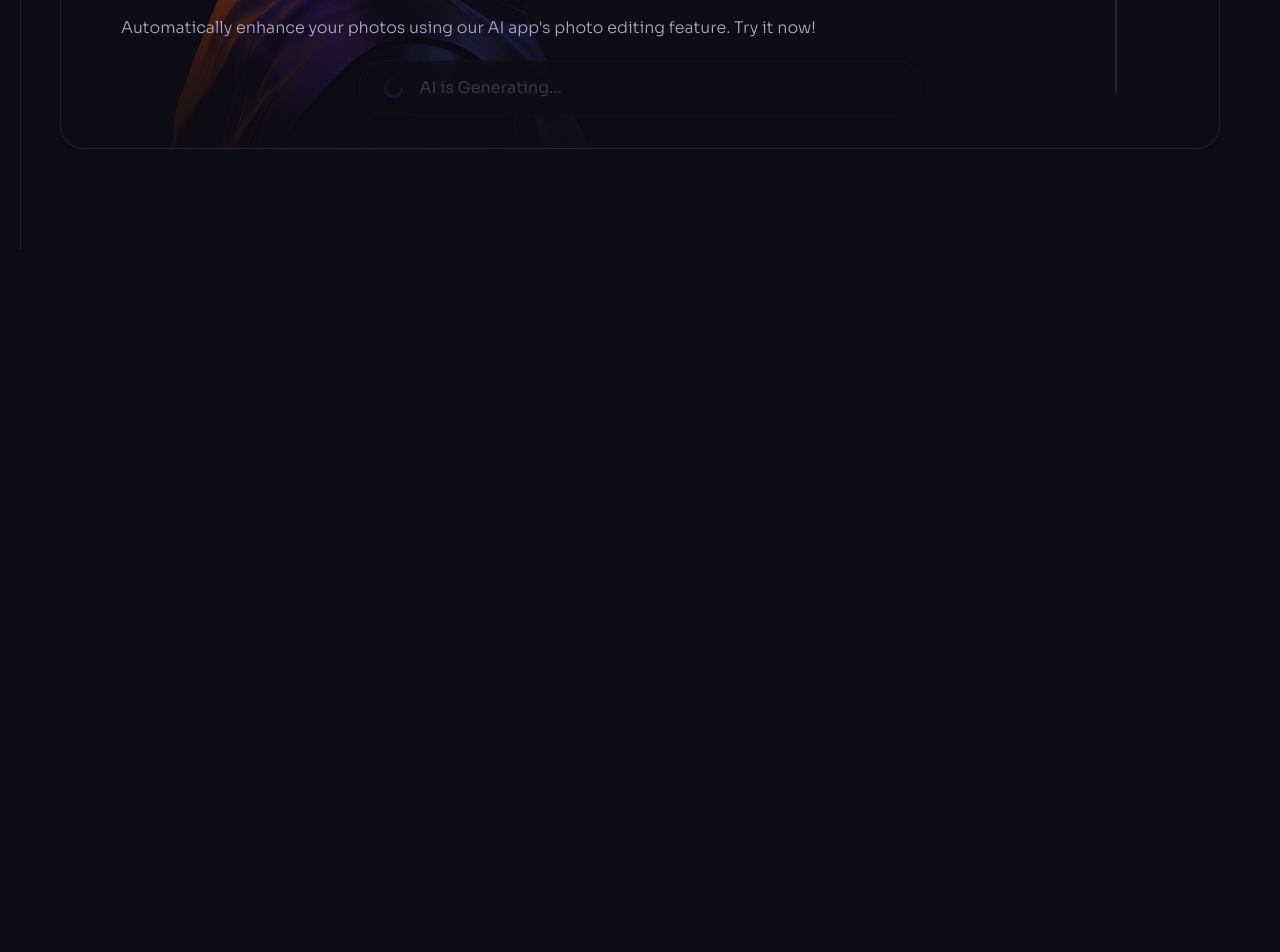
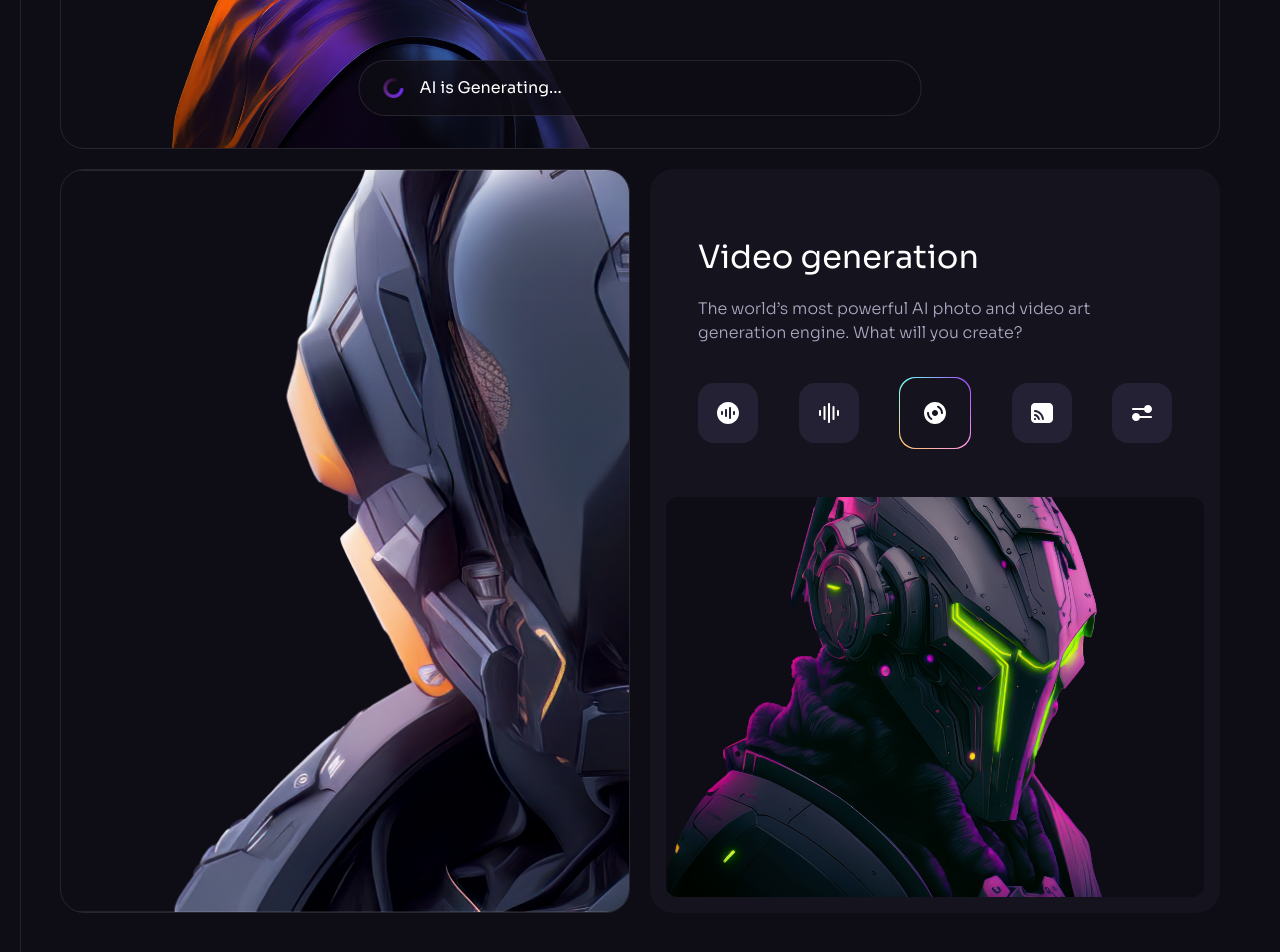
Before and after one commit to krystyna-lyn/spectrum-ai, a React (Vite) app: page / in a window 1280 px wide. Shown: the part 4642-5594 px from the top of the page. Before the commit the page ends 4891 px from the top, so only its background shows below. Built offline with nearby package versions, Linux system fonts and the light colour scheme.

Commit message:
add service icons

```diff
--- a/src/components/Services.jsx
+++ b/src/components/Services.jsx
@@ -3,7 +3,7 @@ import Section from './Section'
 import Heading from './Heading'
 import Generating from './Generating'
 import { service1, service2, service3, check } from "../assets";
-import { services } from '../constants';
+import { services, servicesIcons } from '../constants';
 
 const Services = () => {
     return (
@@ -45,6 +45,7 @@ const Services = () => {
                         </div>
 
                         <Generating className="absolute left-4 right-4 bottom-4 border-n-1/10 border lg:left-1/2 lg-right-auto lg:bottom-8 lg:-translate-x-1/2" />
+                    </div>
 
                     <div className="relative z-1 grid gap-5 lg:grid-cols-2">
                         <div className="relative min-h-[39rem] border border-n-1/10 rounded-3xl overflow-hidden">
@@ -58,24 +59,56 @@ const Services = () => {
                                 />
                             </div>
 
+                        </div>
+
+                        <div className="p-4 bg-n-7 rounded-3xl overflow-hidden lg:min-h-[46rem]">
+                            <div className="py-12 px-4 xl:px-8">
+                                <h4 className="h4 mb-4">Video generation</h4>
+                                <p className="body-2 mb-[2rem] text-n-3">
+                                    The world’s most powerful AI photo and video art generation
+                                    engine. What will you create?
+                                </p>
+
+                                <ul className="flex items-center justify-between">
+                                    {servicesIcons.map((item, index) => (
+                                        <li
+                                            key={index}
+                                            className={`rounded-2xl flex items-center justify-center ${index === 2
+                                                ? "w-[3rem] h-[3rem] p-0.25 bg-conic-gradient md:w-[4.5rem] md:h-[4.5rem]"
+                                                : "flex w-10 h-10 bg-n-6 md:w-15 md:h-15"
+                                                }`}
+                                        >
+                                            <div
+                                                className={
+                                                    index === 2
+                                                        ? "flex items-center justify-center w-full h-full bg-n-7 rounded-[1rem]"
+                                                        : ""
+                                                }
+                                            >
+                                                <img src={item} width={24} height={24} alt={item} />
+                                            </div>
+                                        </li>
+                                    ))}
+                                </ul>
+                            </div>
+
+                            <div className="relative h-[20rem] bg-n-8 rounded-xl overflow-hidden md:h-[25rem]">
+                                <img
+                                    src={service3}
+                                    className="w-full h-full object-cover"
+                                    width={520}
+                                    height={400}
+                                    alt="Scary robot"
+                                />
+                            </div>
 
                         </div>
                     </div>
 
-                        <div className="absolute inset-0 flex flex-col justify-end p-8 bg-gradient-to-b from-n-8/0 to-n-8/90 lg:p-15">
-                            <h4 className="h4 mb-4">Photo editing</h4>
-                            <p className="body-2 mb-[3rem] text-n-3">
-                                Automatically enhance your photos using our AI app&apos;s
-                                photo editing feature. Try it now!
-                            </p>
-                        </div>
-
-                    </div>
                 </div>
             </div>
         </Section>
-
-    )
-}
+    );
+};
 
 export default Services
--- a/src/constants/index.js
+++ b/src/constants/index.js
@@ -11,7 +11,12 @@ import {
   photoshop,
   protopie,
   framer,
-  raindrop
+  raindrop,
+  recording03,
+  recording01,
+  disc02,
+  chromecast,
+  sliders04,
 
 } from "../assets";
 
@@ -202,3 +207,11 @@ export const services = [
   "Photo enhance",
   "Seamless Integration",
 ];
+
+export const servicesIcons = [
+  recording03,
+  recording01,
+  disc02,
+  chromecast,
+  sliders04,
+];
```
Also changed, not shown: src/assets/index.js (+11 -1 lines). Lines whose indentation alone changed are shown as unchanged.
